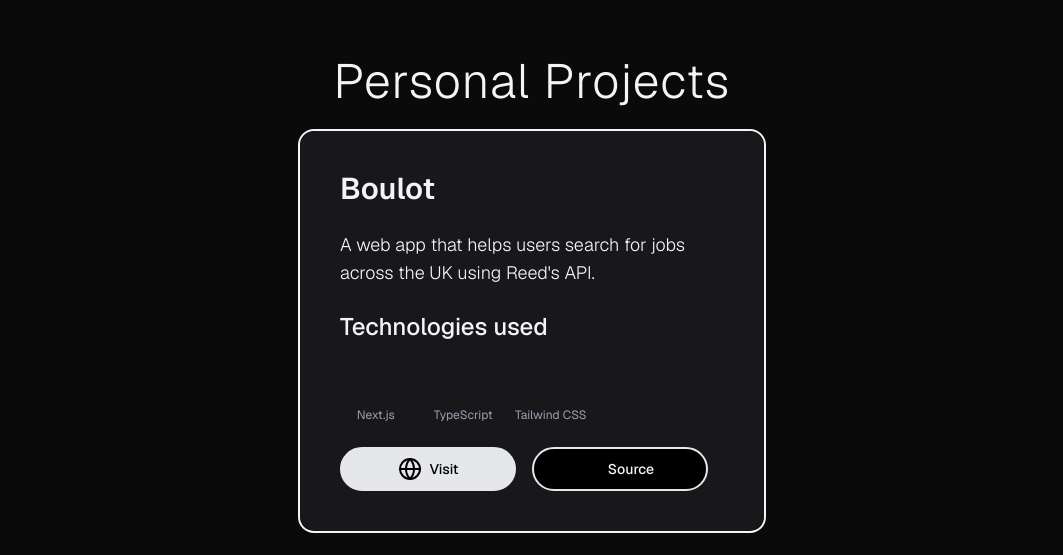
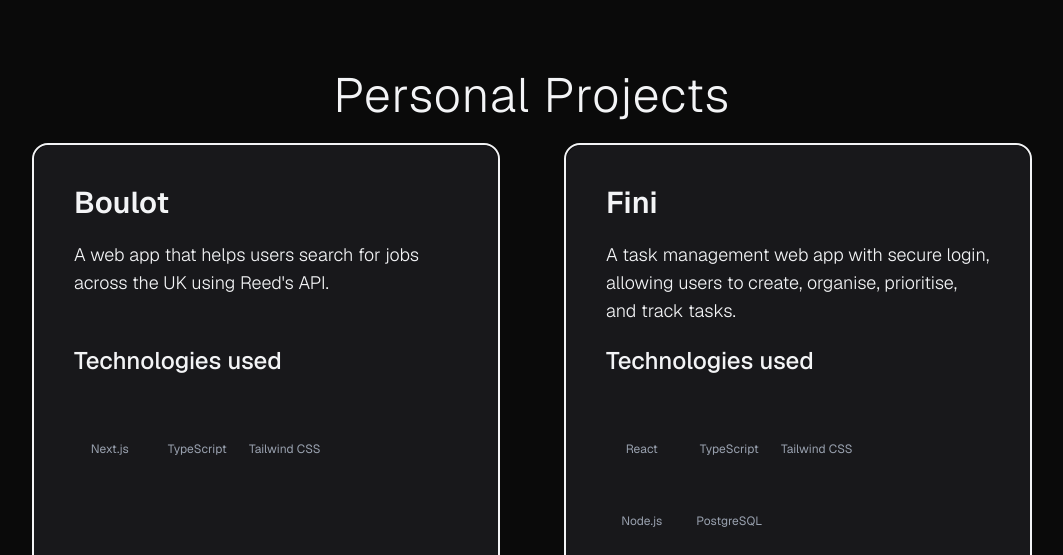
Before and after one commit to cascabeanie/portfolio-2025, a Next.js app: page / in a window 1280 px wide. Shown: the part 2520-3075 px from the top of the page, without its empty margins (108-1171 px from the left). Built offline with nearby package versions, Linux system fonts and the light colour scheme; some icons are missing.

Commit message:
refactor: change projects cards layout using grid

```diff
--- a/app/page.tsx
+++ b/app/page.tsx
@@ -18,7 +18,6 @@ export default function Home() {
           <About />
           <Work />
           <Projects />
-          {/*  <Contact /> */}
         </main>
 
         <footer className="flex items-center justify-center">
--- a/components/main/projects/projects-cards.tsx
+++ b/components/main/projects/projects-cards.tsx
@@ -9,13 +9,13 @@ import { SiGithub } from "@icons-pack/react-simple-icons";
 export default function ProjectsCards() {
   return (
     <>
-      <div className="flex w-full flex-col items-center gap-6">
+      <div className="flex w-full flex-col items-center justify-center gap-6 md:flex-row md:gap-16">
         {projects.map((project) => (
           <div
             key={project.id}
-            className="flex max-w-2xl flex-col items-center gap-6 rounded-2xl border-2 border-gray-100"
+            className="flex max-w-2xl rounded-2xl border-2 border-gray-100"
           >
-            <span className="flex flex-col items-center gap-4 rounded-2xl bg-zinc-900 p-8 md:items-start md:gap-6 md:p-10">
+            <span className="grid grid-rows-[2rem_5rem_12rem_7rem] justify-items-center gap-4 rounded-2xl bg-zinc-900 p-4 md:grid-rows-[2rem_5rem_12rem_3rem] md:justify-items-start md:gap-6 md:p-10">
               <h3 className="text-2xl font-semibold text-gray-100 md:text-3xl">
                 {project.title}
               </h3>
--- a/components/main/work.tsx
+++ b/components/main/work.tsx
@@ -4,7 +4,7 @@ export default function Work() {
   return (
     <section
       id="work"
-      className="flex min-h-svh flex-col items-center justify-center px-4"
+      className="flex min-h-svh flex-col items-center justify-center px-4 py-24 md:px-8"
     >
       <div className="flex flex-col items-center gap-6">
         <h2 className="text-center text-4xl font-light tracking-wide text-gray-100 md:text-5xl">
```
Also changed, not shown: components/footer/contact.tsx (+0 -23 lines).
